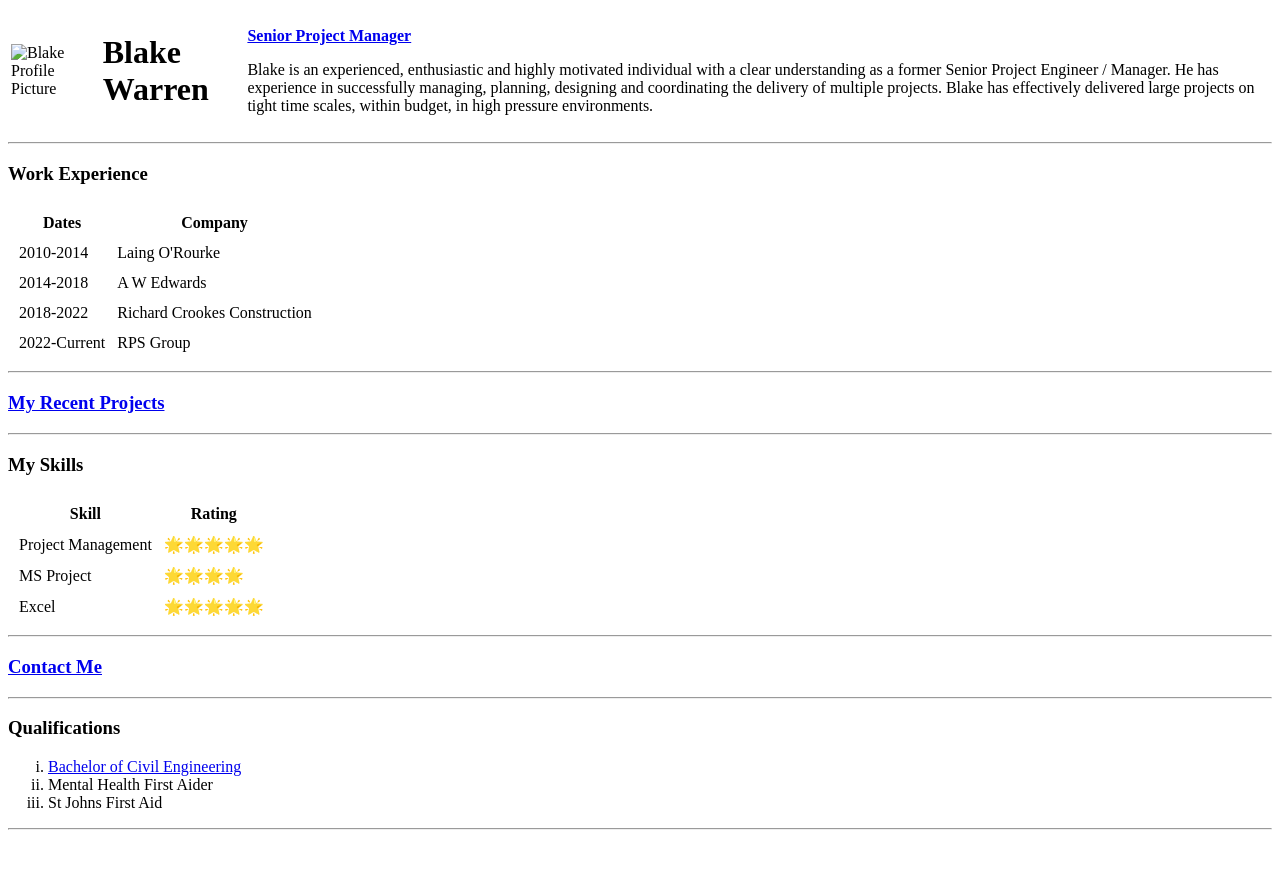
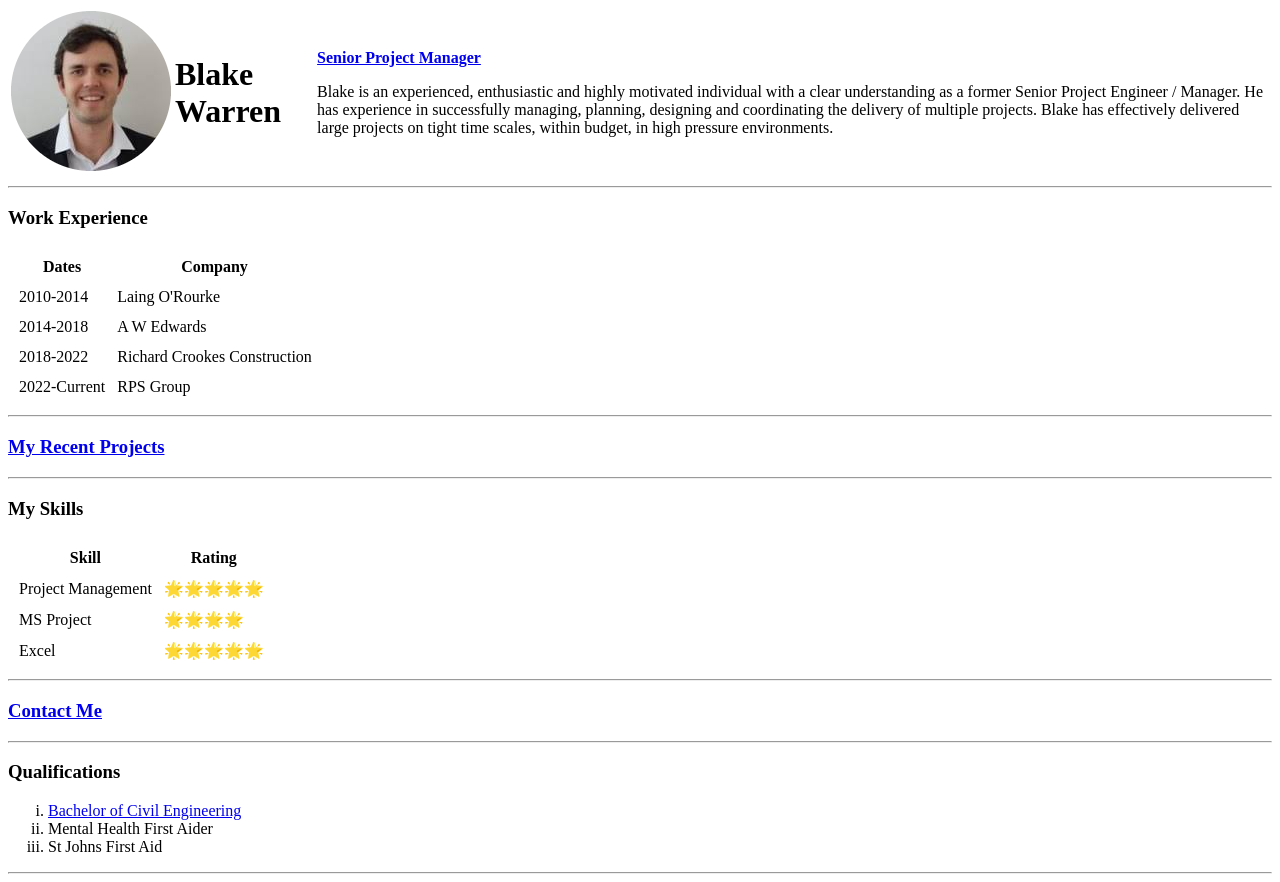
Before and after one commit to Balllakeh/CV, a plain HTML site: page index.html in a window 1280 px wide. Before the commit the page ends 838 px from the top, so only its background shows below. Drawn offline with Linux system fonts and the light colour scheme.

Commit message:
Update index.html

```diff
--- a/index.html
+++ b/index.html
@@ -9,7 +9,7 @@
 <body>
   <table>
     <tr>
-      <td><img src="Images/Blake Profile Picture-modified.png" alt="Blake Profile Picture"></td>
+      <td><img src="Images/bw.png" alt="Blake Profile Picture"></td>
       <td><h1>Blake Warren</h1></td>
       <td><p><strong><a href="https://www.seek.com.au/senior-project-manager-jobs/in-All-Sydney-NSW">Senior Project Manager</a></strong></p>
       <p>Blake is an experienced, enthusiastic and highly motivated individual with a clear understanding as a former Senior Project Engineer / Manager. He has experience in successfully managing, planning, designing and coordinating the delivery of
```
